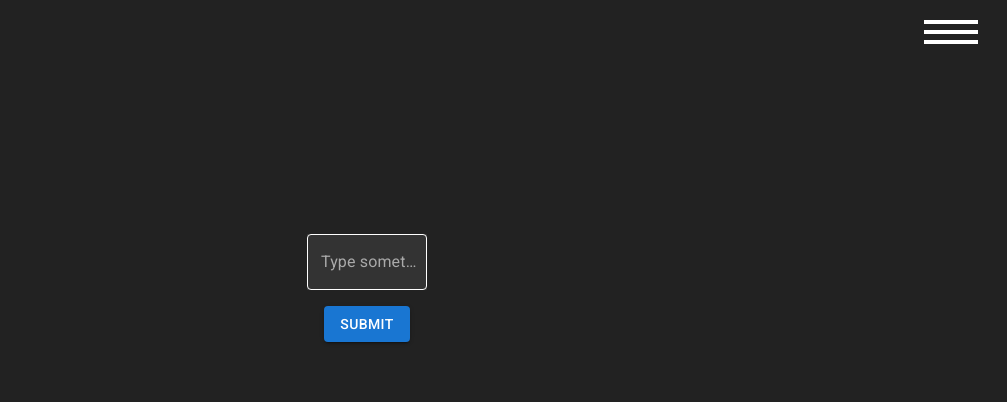
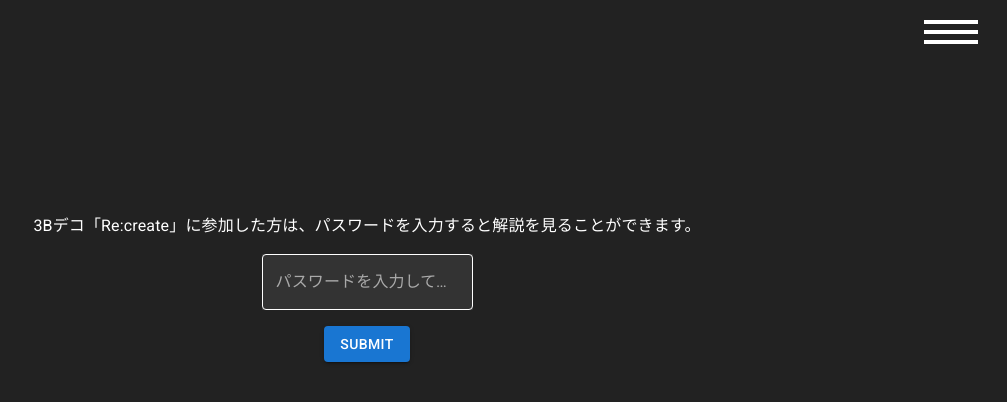
Before and after one commit to tk-jr3-reboot2024/tk-jr3-reboot2024.github.io, a React (Create React App) app: page /introduction/b/editorial_form in a window 1280 px wide. Shown: the top 402 px of the page, without its empty margins (273-1280 px from the left). Built offline with nearby package versions, Linux system fonts and the light colour scheme.

Commit message:
Update editorial_form.js

```diff
--- a/src/components/introduction/3b-components/smartphone/editorial/editorial_form.js
+++ b/src/components/introduction/3b-components/smartphone/editorial/editorial_form.js
@@ -32,11 +32,15 @@ function EditorialForm(){
 				sx={{
 					flexDirection: 'column', // フォームとボタンを縦に並べる
 					gap: 2,
-					width: '120px'
+					width: '100vw',
+					color: '#fff'
 				}}
 				>
+					<div>
+						3Bデコ「Re:create」に参加した方は、パスワードを入力すると解説を見ることができます。
+					</div>
 					<TextField
-					label="Type something"
+					label="パスワードを入力してください．"
 		  			variant="outlined"
 		  			value={input}
 		  			onChange={(e) => setInput(e.target.value)}
```
